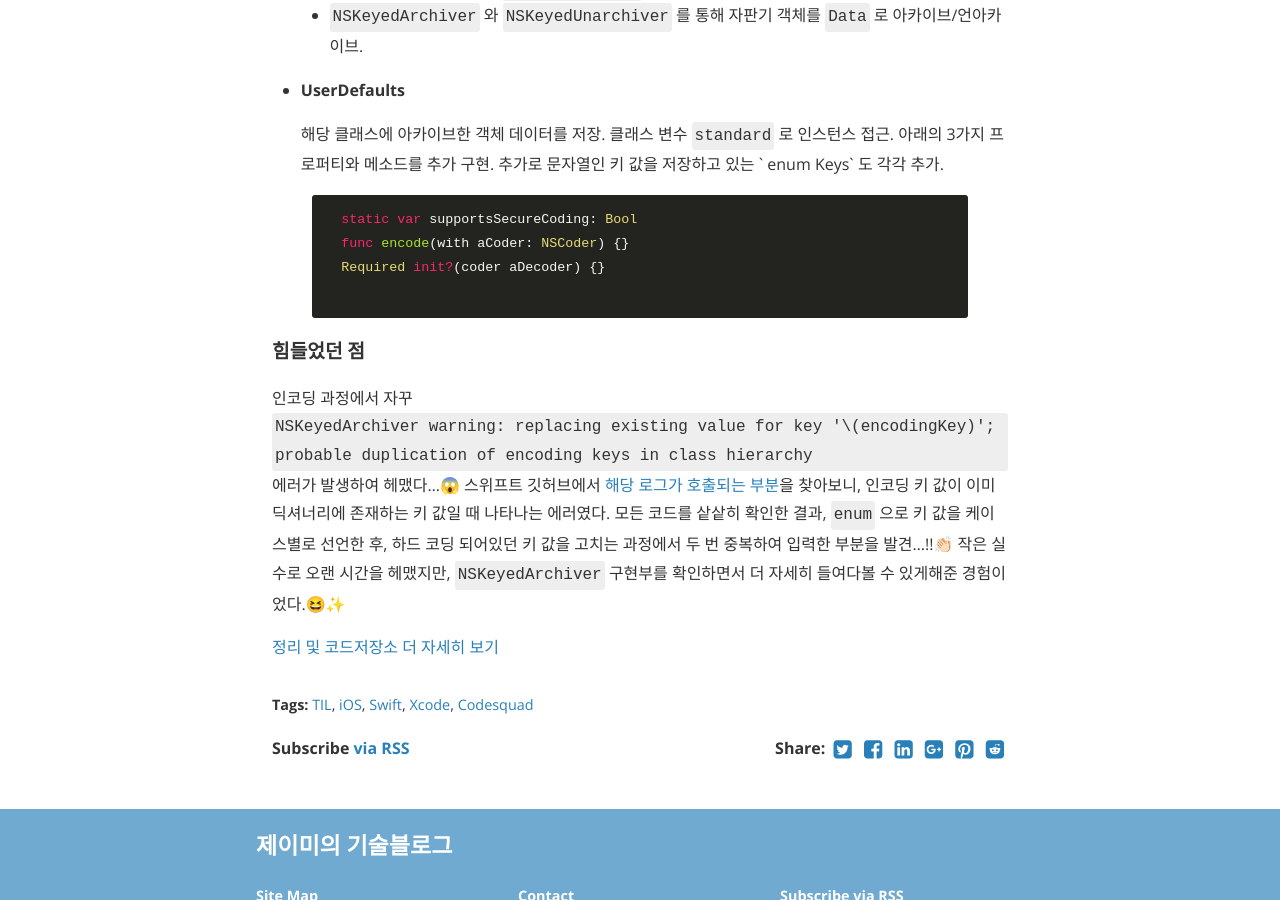
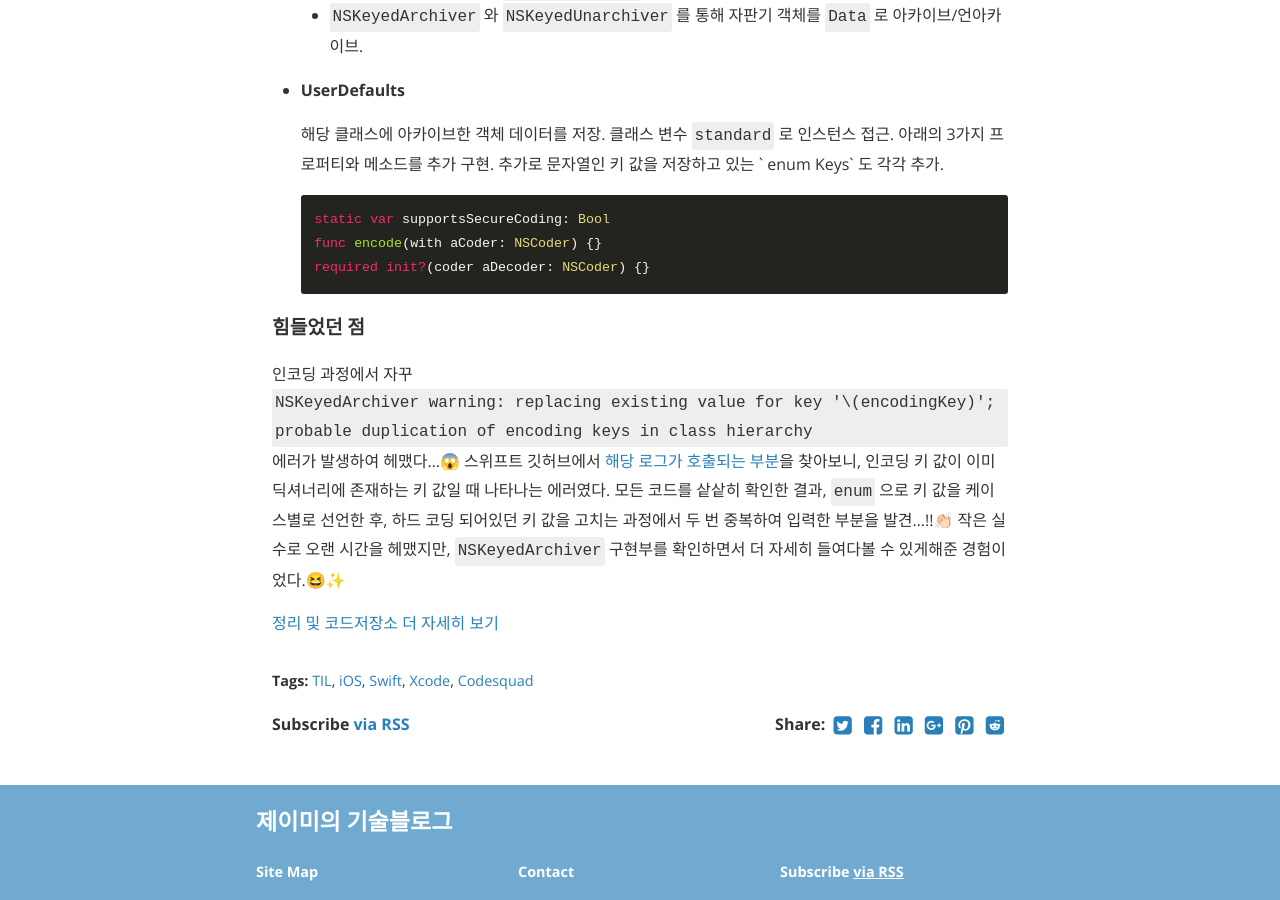
Before and after one commit to popsmile/popsmile.github.io, a Jekyll site: the page built from _posts/2019-01-08-TIL.markdown, in a window 1280 px wide and 900 px high, scrolled down 1226 px. Built offline with Jekyll 4.4.1, drawn with Linux system fonts in a browser that asks for light colours; nearby versions of some CDN libraries.

Commit message:
Replace: highlight.js with block

````diff
--- a/_posts/2019-01-08-TIL.markdown
+++ b/_posts/2019-01-08-TIL.markdown
@@ -34,12 +34,11 @@ cover:  "/assets/cover/pencil-clips-on-greenblue.jpeg"
 
   해당 클래스에 아카이브한 객체 데이터를 저장. 클래스 변수 `standard` 로 인스턴스 접근. 아래의 3가지 프로퍼티와 메소드를 추가 구현. 추가로 문자열인 키 값을 저장하고 있는 ` enum Keys` 도 각각 추가.
 
-  {% highlight swift %}
+  ```swift
   static var supportsSecureCoding: Bool
   func encode(with aCoder: NSCoder) {}
-  Required init?(coder aDecoder) {}
-  {% endhighlight %}
-
+  required init?(coder aDecoder: NSCoder) {}
+  ```
 
 
 #### 힘들었던 점
````
